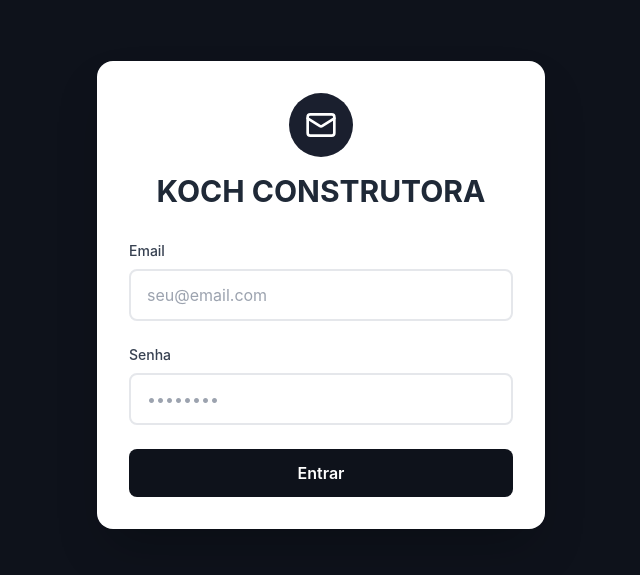
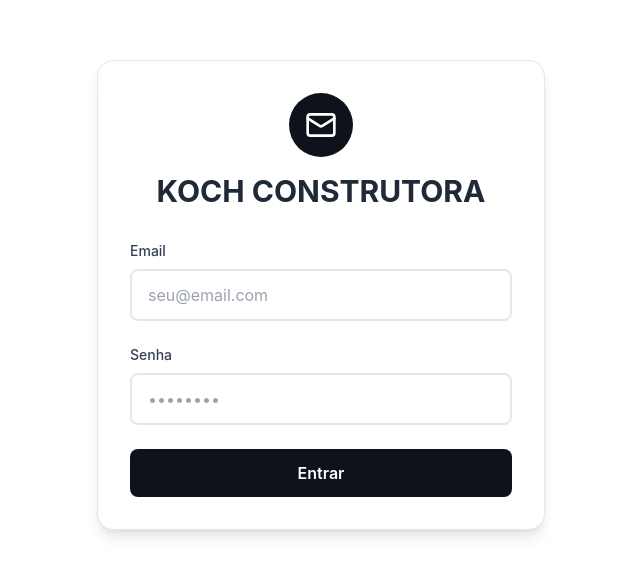
Before and after one commit to SuperK55/email-bot-frontend, a React (Create React App) app: page /login in a window 1280 px wide. Shown: the part 105-680 px from the top of the page, without its empty margins (319-959 px from the left). Built offline with nearby package versions, Linux system fonts and the light colour scheme; no server answers.

Commit message:
fix: login page color

```diff
--- a/public/index.html
+++ b/public/index.html
@@ -7,9 +7,9 @@
     <meta name="theme-color" content="#000000" />
     <meta
       name="description"
-      content="Email Campaign Platform - Koch Construtora"
+      content="Koch"
     />
-    <title>Email Campaign Platform</title>
+    <title>Koch</title>
   </head>
   <body>
     <noscript>You need to enable JavaScript to run this app.</noscript>
--- a/src/pages/Login.js
+++ b/src/pages/Login.js
@@ -27,10 +27,10 @@ export default function Login() {
   };
 
   return (
-    <div className="min-h-screen flex items-center justify-center bg-[#0e121b]">
-      <div className="bg-white p-8 rounded-2xl shadow-2xl w-full max-w-md">
+    <div className="min-h-screen flex items-center justify-center bg-white">
+      <div className="bg-white p-8 rounded-2xl shadow-lg border border-gray-200 w-full max-w-md">
         <div className="text-center mb-8">
-          <div className="inline-flex items-center justify-center w-16 h-16 bg-[#1a1f2e] rounded-full mb-4">
+          <div className="inline-flex items-center justify-center w-16 h-16 bg-[#0e121b] rounded-full mb-4">
             <Mail className="text-white" size={32} />
           </div>
           <h1 className="text-3xl font-bold text-gray-800 mb-2">KOCH CONSTRUTORA</h1>
```
